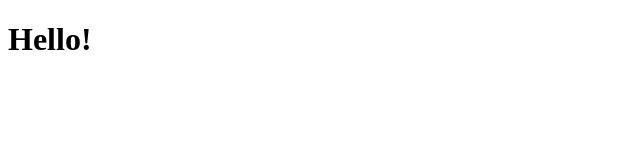
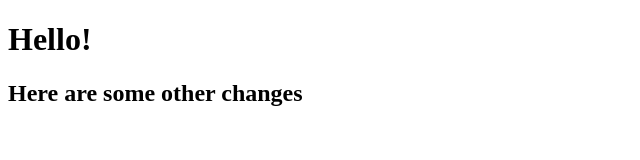
Before and after one commit to rainandbare/test, a plain HTML site: page index.html in a window 1280 px wide. Shown: the whole page, without its empty margins (0-640 px from the left). Drawn offline with Linux system fonts and the light colour scheme.

Commit message:
Other changes made in gh-pages

```diff
--- a/index.html
+++ b/index.html
@@ -8,5 +8,6 @@
 </head>
 <body>
     <h1>Hello!</h1>
+    <h2>Here are some other changes</h2>
 </body>
 </html>
```
